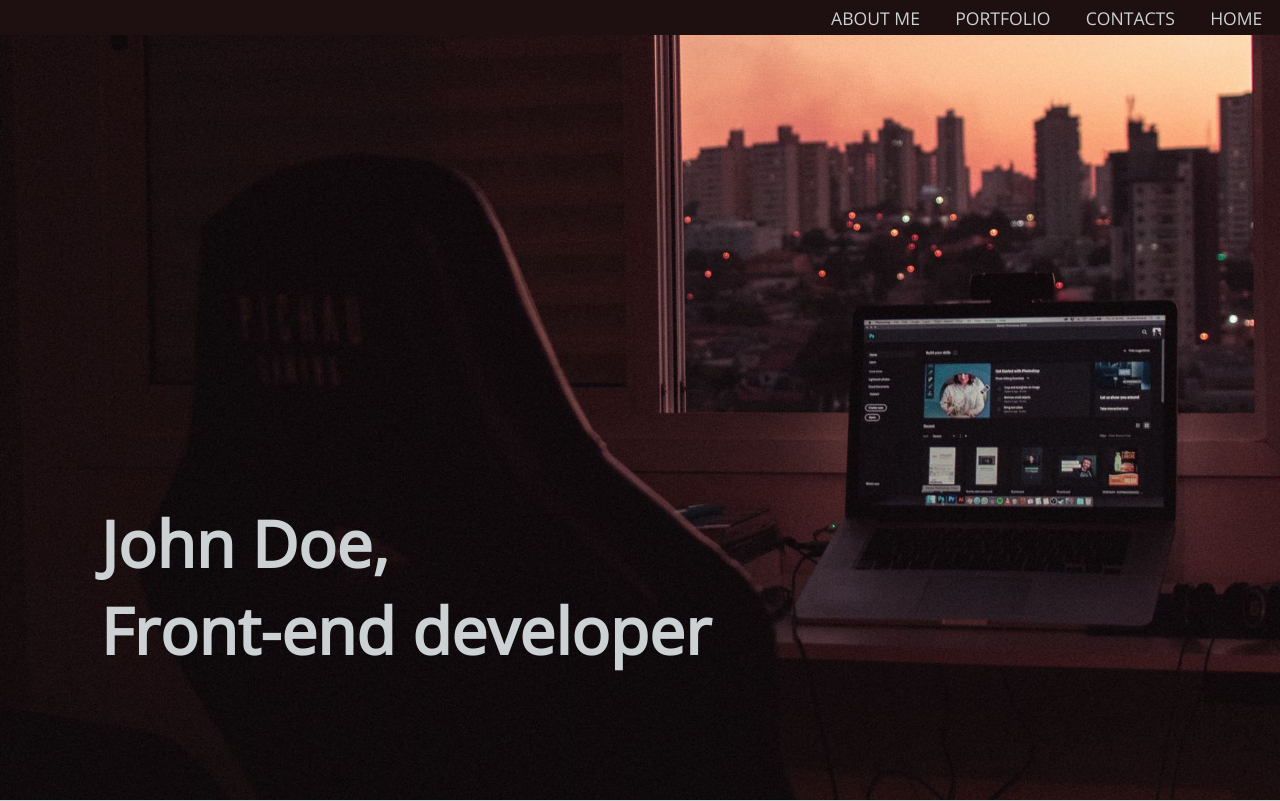
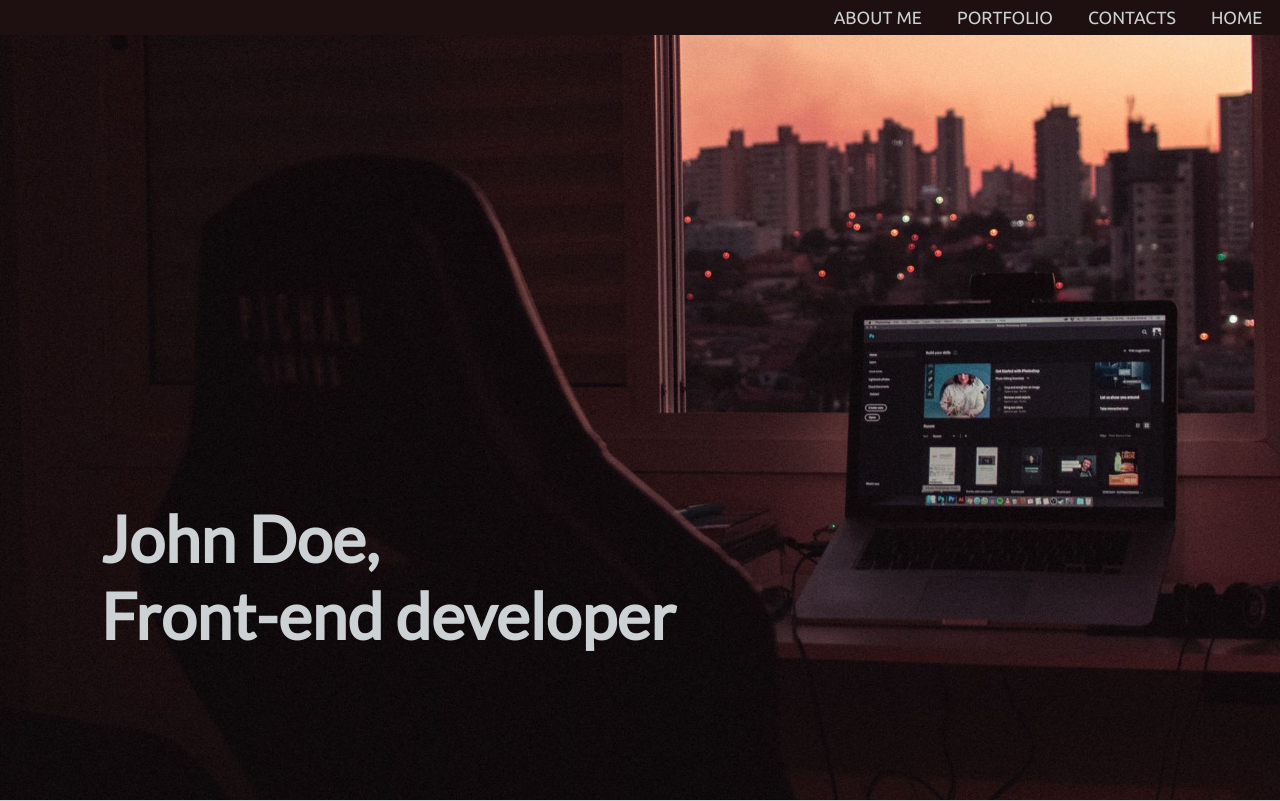
Before and after one commit to tolache/portfolio, a website: page src/index.html in a window 1280 px wide. Shown: the top 801 px of the page. Drawn offline with nearby package versions, Linux system fonts and the light colour scheme.

Commit message:
Change fonts to Lato + Ubuntu

```diff
--- a/src/css/style.css
+++ b/src/css/style.css
@@ -2,11 +2,17 @@
     margin: 0;
     padding: 0;
     box-sizing: border-box;
-    font-family: 'Open Sans', sans-serif;
+    font-family: 'Ubuntu', sans-serif;
     /*** DEBUG ***/
     /*background: #000 !important;*/
     /*color: #0f0 !important;*/
     /*outline: solid #f00 1px !important;*/
+}
+
+h1,
+h2,
+nav ul > li {
+    font-family: 'Lato', sans-serif;
 }
 
 header {
--- a/src/index.html
+++ b/src/index.html
@@ -6,7 +6,7 @@
     <link rel="stylesheet" href="css/style.css">
     <link rel="preconnect" href="https://fonts.googleapis.com">
     <link rel="preconnect" href="https://fonts.gstatic.com" crossorigin>
-    <link href="https://fonts.googleapis.com/css2?family=Open+Sans&display=swap" rel="stylesheet">
+    <link href="https://fonts.googleapis.com/css2?family=Lato&family=Ubuntu&display=swap" rel="stylesheet">
 </head>
 <body>
 
```
